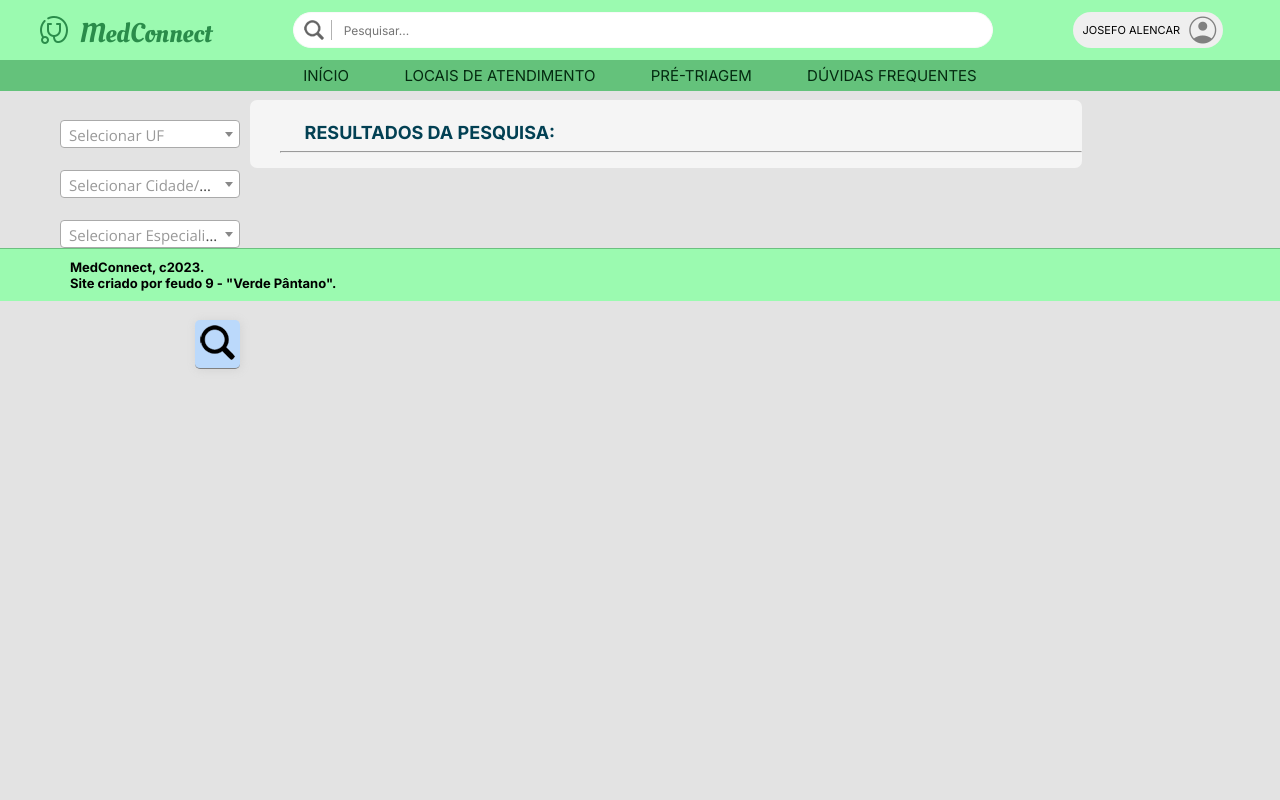
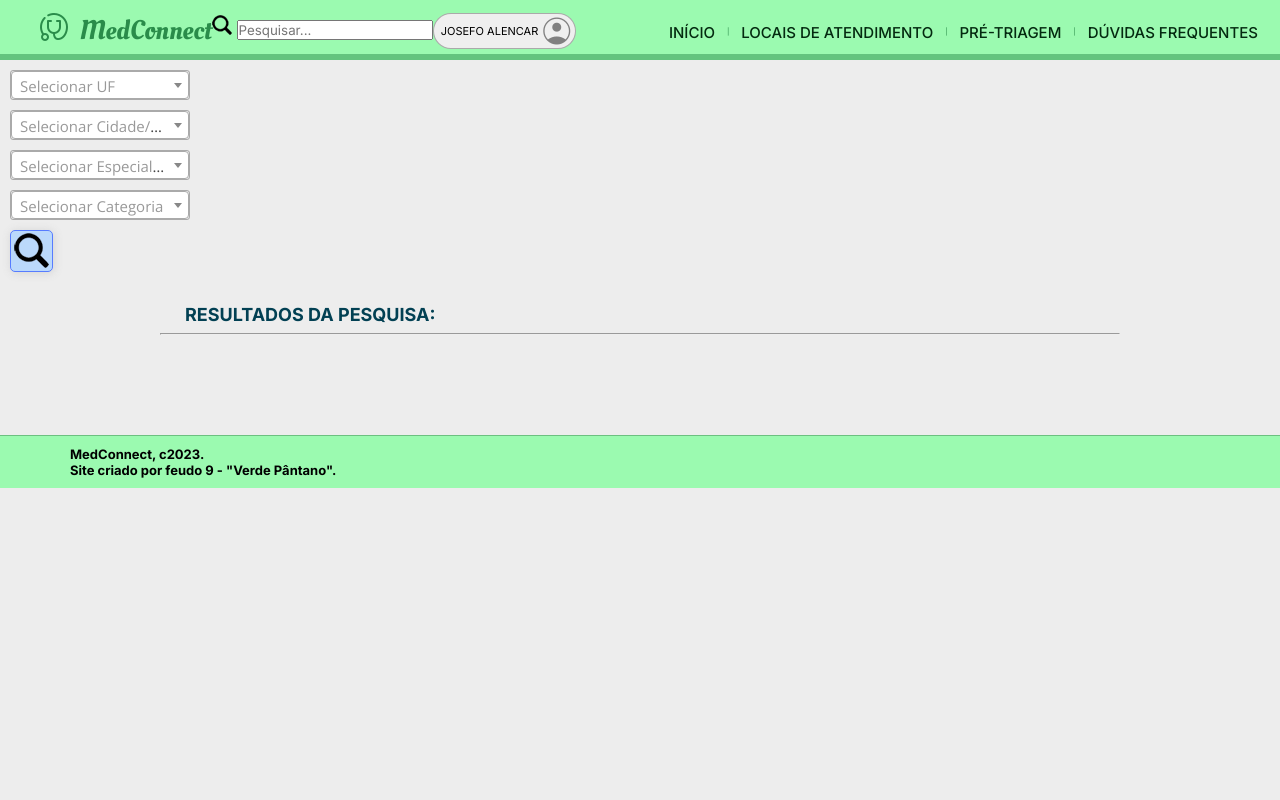
Before and after one commit to Wooo589/unb-ds-verde-pantano, a Django app: page /atendimento/ in a window 1280 px wide. Run offline with Django 4.2, Linux system fonts and the light colour scheme; data that the repository does not hold is empty; some libraries are stand-ins or nearby versions.

Commit message:
Add files via upload

```diff
--- a/inicial/static/locaisdeatendimento.css
+++ b/inicial/static/locaisdeatendimento.css
@@ -17,7 +17,7 @@
     --back-nav3: #76B88C;
     --black: #000000;
     --color3: #024053;
-    --c-orange: #FF9533;
+    --c-orange: #fda035;
     --c-yellow: #FBFE2D;
     --c-green: #6EFF57;
     --c-blue: #577CFF;
@@ -39,7 +39,7 @@ html{
     height: 100%;
 }
 body{
-    background-color: rgba(211, 211, 211, 0.623);
+    background-color: #ededed;
     min-height: 100vh;
 }
 header{
@@ -57,13 +57,14 @@ header{
     justify-content: space-between;
     align-items: center;
     z-index: 2;
+    border-bottom: 6px solid #33975488;
 }
 #logotipo{
     display: flex;
     align-items: center;
     justify-content: space-between;
     padding-left: 3%;
-    margin-top: 7px;
+    margin-top: 6px;
 }
 #icone{
     margin-right: 9px;
@@ -86,12 +87,16 @@ header{
     border-radius: 20px;
     font-size: 10px;
     padding-left: 7px;
-    top: 12px;
-    margin-right: 4.44%;
+    margin-top: 7px;
+    margin-right: 3.6%;
+    /* box-shadow: 1px 1px gray; */
+    border: 1px solid rgba(128, 128, 128, 0.616);
+    z-index: 3;
 }
 .active, .login_box:hover {
     border: 1px solid lightgray;
     cursor: pointer;
+    z-index: 3;
 }
 .content_account {
     padding: 0 18px;
@@ -105,41 +110,46 @@ header{
     top: 47px;
     right: 42px;
     font-size: 8px;
+    z-index: 3;
 }
 .content_account > button{
     border: 1px solid lightgray;
     border-radius: 0px;
     background-color: whitesmoke;
+    z-index: 3;
 }
 .content_account > button:hover{
     background-color: lightgray;
 }
-#spanPesquisar {
+.spanPesquisar {
+    display: flex;
+    flex-direction: row;
     background-color: white;
-    border: 1px solid #F9F9F9;
+    border: 1px solid rgba(128, 128, 128, 0.616);
     border-radius: 20px;
-    top: 11px;
+    top: 150px;
     min-width: 250px;
-    width: 700px;
-    max-width: 700px;
+    width: 750px;
+    max-width: 750px;
     height: 36px;
     text-indent: 30px;
-    margin: 0 30px;
+    margin: auto;
 }
-#spanPesquisar img{
+.spanPesquisar span{
     float:left;
-    position: absolute;
-    padding-right: 7px;
-    margin-top: 7px;
+    padding-right: 5px;
+    padding-bottom: 5px;
+    margin-top: 5px;
     margin-left: -20px;
-    margin-bottom: 0px;
-    opacity: 0.6;
+    margin-bottom: 6px;
+    /* opacity: 0.6; */
     border-right: 1px solid gray;
 }
-#txtPesquisar {
+#txt_pesquisar_locais,
+#txt_outras_duvidas{
     float: left;
     background-color: transparent;
-    padding-left: 50px;
+    padding-left: 12px;
     padding-bottom: 2px;
     font-size: 12px;
     font-family: var(--fonte-padrao);
@@ -151,62 +161,154 @@ header{
     max-width: 700px;
     outline: none;
 }
-#spanPesquisar:hover {
+.spanPesquisar:hover {
     border: 1px solid lightgray;
 }
 nav{
     display: flex;
-    position: fixed;
     flex-direction: row;
     justify-content: center;
     font-family: var(--fonte-destaque);
-    background-color: var(--back-nav1);
-    top: 60px;
-    width: 100%;
-    /*border-bottom: 2px solid var(--back-nav-selected1*/
-    /*#91d29fd5*/
+    margin-top: 10px;
+    padding: 0 10px 0 35px;;
 }
 nav > a {
     display: inline-block;
     color: var(--letter-nav);
-    padding: 6px 25px;
+    padding: 6px 12px;
     text-decoration: none;
     font-size: 15px;
+    font-weight: 500;
+    border-radius: 3px;
 }
 nav > a:hover {
-    background-color: var(--back-nav2);
+    text-decoration: underline;
+    cursor: pointer;
 }
 .divisor {
-    color: transparent;
+    color: var(--back-nav-selected1);
+    font-size: 7px;
+    margin-top: 10px;
 }
-section#seletores {
-    position: fixed;
-    top: 55px;
-    bottom: 0px;
+/* #pesquisa{
+    display: flex;
+    /* position: sticky; *
+    top: 150px;
+    flex-direction: row;
+    width: 80%;
+    /* left: 50%;
+    transform: translate(-50%);  *
+    margin: auto;
+    justify-content: center;
+    align-items: center;
     height: auto;
-    margin-top: 0px;
-    margin-left: 0%;
-    padding-top: 55px;
-    padding-right: 0px;
-    padding-left: 20px;
-    /*outline: 1px solid var(--letter-nav);*/
+    background-color: #196fd2;
+} */
+#btnPesquisar{
+    display: flex;
+    flex-direction: row;
+    justify-content: space-between;
+    align-items: center;
+    background-color: transparent;
+    border: none;
+    border-radius: 3px;
+    padding: 7px 10px;
+    margin-top: 10px;
+    margin-right: 7px;
 }
-section#seletores > ul {
+#btnPesquisar:hover{
+    background-color: #60c2797a;
+}
+#top-bar1{
+    /* display: flex;
+    flex-direction: row;  */
+    position: sticky;
+    top: 60px;
+    /* left: 50%;
+    transform: translate(-50%);  */
+    margin: auto;
+    width: 100%;
+    padding: .6% 28%;
+    justify-content: space-around;
+    align-items: center;
+    background-color:lightgray;
+    z-index: 2;
+}
+#locais_de_atendimento,
+#outras_duvidas{
+    font-family: var(--fonte-padrao);
+    font-size: 15px;
+    background-color: whitesmoke;
+    padding: 7px;
+    border: 1px solid rgba(128, 128, 128, 0.616);
+    border-radius: 3px;
+}
+#locais_de_atendimento:hover,
+#outras_duvidas:hover{
+    background-color: #cae2fe;
+    cursor: pointer;
+}
+#top-bar2{
+    display: flex;
+    flex-direction: row;
+    position: sticky;
+    top: 60px;
+    /* left: 50%;
+    transform: translate(-50%);  */
+    margin: auto;
+    height: auto;
+    width: 100%;
+    justify-content: space-around;
+    align-items: center;
+    z-index: 2;
+    padding: 0px 2%;
+    background-color:lightgray;
+}
+#top-bar3{
+    display: flex;
+    flex-direction: row;
+    position: sticky;
+    top: 50px;
+    /* left: 50%;
+    transform: translate(-50%);  */
+    margin: auto;
+    height: auto;
+    width: 100%;
+    justify-content: space-around;
+    align-items: center;
+    z-index: 2;
+    padding: 7px 0px;
+    background-color:lightgray;
+}
+#fechar_aba{
+    font-size: 20px;
+    position: absolute;
+    top: 10px;
+    right: 50px;
+    z-index: 2;
+    background-color: transparent;
+    border: none;
+    /* border-radius: 2px; */
+    padding: 4px 8px 0px 8px;
+}
+#fechar_aba:hover{
+    background-color:rgb(190, 188, 188);
+    cursor: pointer;
+}
+#seletores > ul {
     list-style-type: none;
     margin-right: 0px;
 }
-section#seletores > ul > li {
+#seletores > ul > li {
     padding: 20px 20px;
-    border-bottom: 1px solid gray;
+    border: 1px solid rgba(128, 128, 128, 0.616);
 }
 .wrapper{
     display: block;
     width: 180px;
-    margin-top: 10px;
-    margin-right: 10px;
-    margin-bottom: 22px;
-    margin-left: 40px;
-
+    margin: 10px;
+    border: 1px solid rgba(128, 128, 128, 0.616);
+    border-radius: 3px;
 }
 .wrapper span{
     font-family: var(--fonte-destaque);
@@ -221,7 +323,6 @@ section#seletores > ul > li {
     height: 30px;
     font-size: 15px;
     padding: 0 0 0 7px;
-    border-bottom: 1px solid gray;
     border-radius: 2.5px;
     background: whitesmoke;
     justify-content: space-between;
@@ -291,39 +392,57 @@ section#seletores > ul > li {
 .options li:hover, li.selected{
     background: var(--division-line);
 }
+.voltar{
+    background-color: transparent;
+    border: none;
+    padding: 0 5px;
+    margin: 0px 10px;
+}
+.voltar:hover{
+    cursor: pointer;
+    background-color:rgb(190, 188, 188);
+}
 #btnProcurar {
-    position: absolute;
+    /* position: absolute; */
     background-color: #BBD9FB;
-    border: none;
-    border-radius: 5px;;
-    padding: 5px;
-    margin-top: 0px;
-    right: 10px;
+    border: 1px solid var(--c-blue);
+    border-radius: 5px;
+    padding: 2px 3px 0px 3px;
+    margin: 0 25px 0 10px;
     cursor: pointer;
-    border-bottom: 1px solid gray;
     box-shadow: 1px 1px 10px 0px lightgray;
     z-index: 0;
 }
 #btnProcurar:hover{
     cursor:pointer;
-    border: 1px solid var(--c-blue);
+    background-color: #88bfff;
+}
+#icon_lupa{
+    font-variation-settings:
+    'FILL' 0,
+    'wght' 400,
+    'GRAD' 0,
+    'opsz' 24;
+    color: black;
 }
 section#resultados-da-pesquisa {
     font-family: var(--fonte-destaque);
     position: relative;
     display: inline-block;
-    top: 40px;
-    padding-top: 20px;
-    padding-left: 30px;
+    top: 0px;
+    bottom: 0px;
+    padding-top: 30px;
+    /* padding-left: 30px; */
     padding-bottom: 15px;
     border-radius: 7px;
-    background-color: whitesmoke;
-    margin: auto;
-    margin-bottom: 120px;
+    /* background-color: whitesmoke; */
+    /* border: 1px solid rgba(211, 211, 211, 0.623); */
+    /* margin: auto;  */
+    padding-bottom: 100px;
     z-index: 1;
-    left: 52%;
+    left: 50%;
     transform: translate(-50%);
-    width: 65%;
+    width: 75%;
 }
 section#resultados-da-pesquisa > h1 {
     color: var(--color3);
@@ -335,14 +454,19 @@ section#resultados-da-pesquisa  span{
     font-size: 15px;
 }
 section#resultados-da-pesquisa > ul > li{
+    display: flex;
     justify-content: space-between;
     min-height: 90px;
     max-width: 1015px;
     display: flex;
-    margin: auto;
+    margin: 5px auto;
     top: 100px;
     padding: 20px 0 20px 25px;
-    border-bottom: 1px solid gray;
+    border: 1px solid lightgray;
+    /* border-bottom: 1px solid gray; */
+    border-radius: 3px;
+    background-color: whitesmoke;
+    box-shadow: 1px 1px 4px 0px lightgray;
 }
 section#resultados-da-pesquisa > ul {
     list-style-type: disc;
@@ -351,8 +475,9 @@ section#resultados-da-pesquisa > ul {
 .nome_local{
     display: flex;
     flex-flow: column;
+    word-wrap: break-word;
     min-height: 30px;
-    max-width: 350px;
+    max-width: 400px;
     justify-content: space-between;
     font-size: 15px;
 }
@@ -362,7 +487,8 @@ section#resultados-da-pesquisa > ul {
 .informacoes{
     display: flex;
     justify-content: space-between;
-    width: 470px;
+    align-items: center;
+    width: 500px;
     font-size: 15px;
 }
 .circles{
@@ -428,6 +554,7 @@ section#resultados-da-pesquisa > ul {
     margin-right: 20px;
     height: 36px;
     box-shadow: 4px 4px 10px 0px rgba(0, 0, 0, 0.25);
+    min-width: 155px;
 }
 .info > a {
     color: whitesmoke;
```
